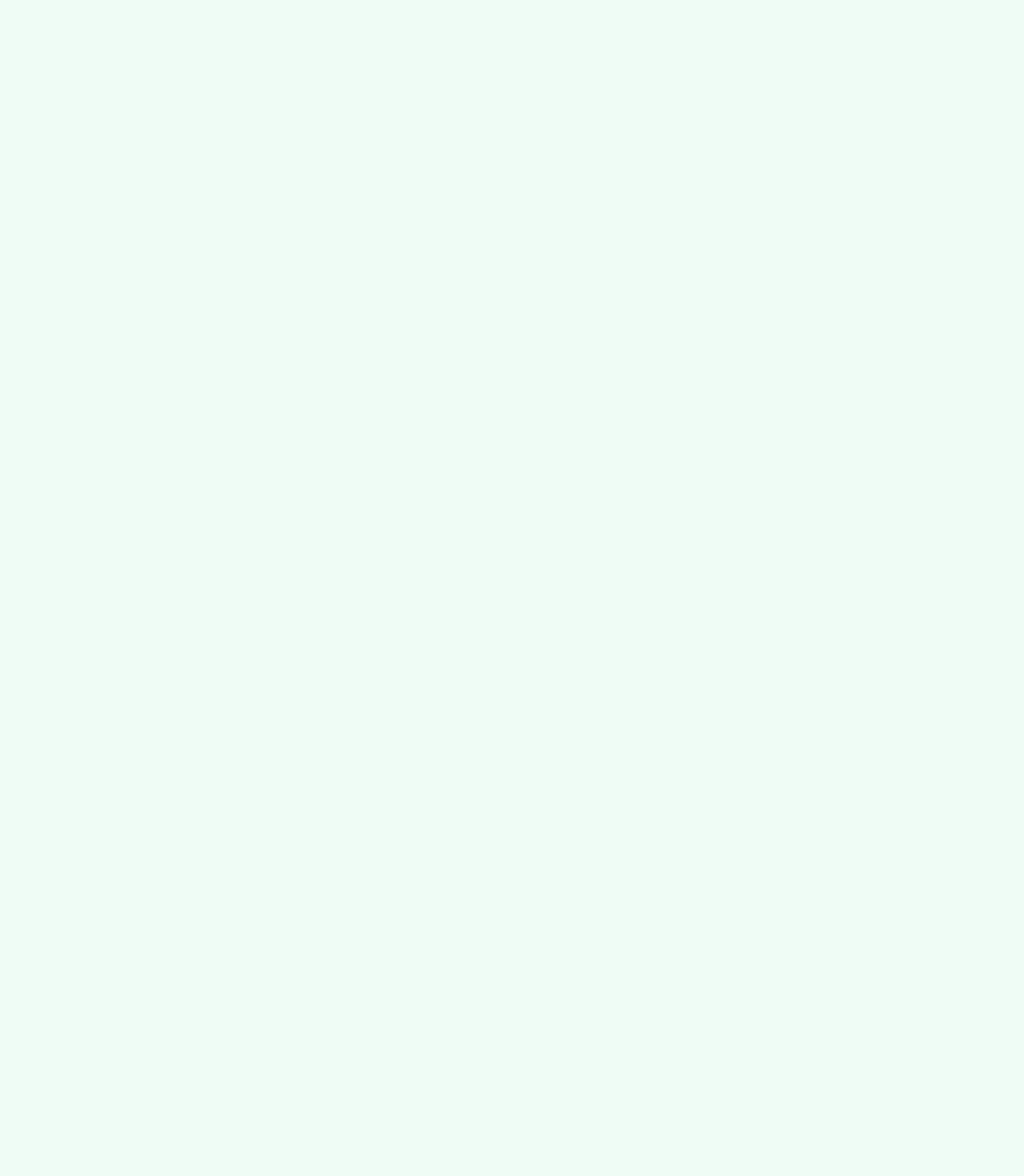
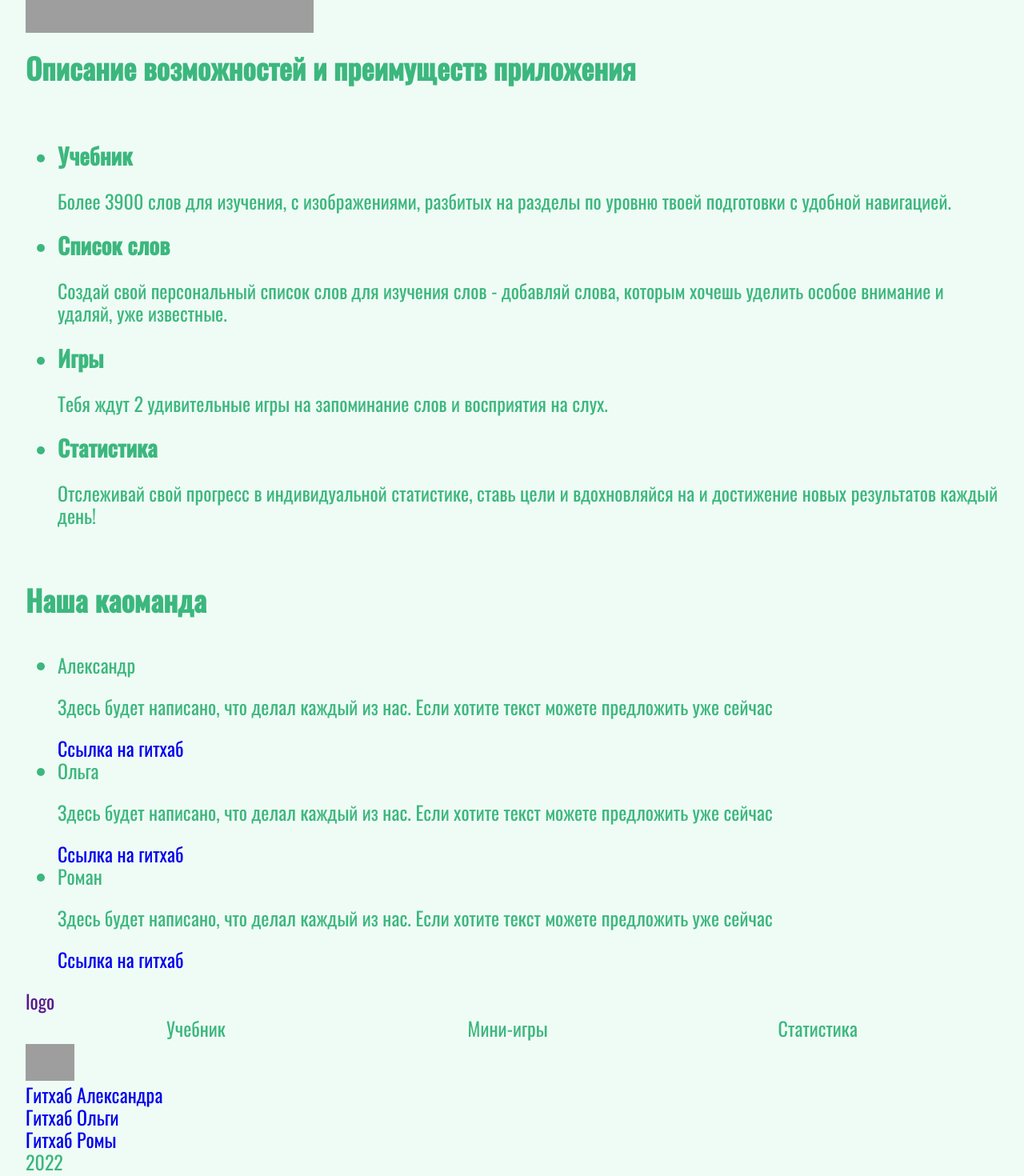
Before and after one commit to Todd89/rslang, a React (Create React App) app: page / in a window 1280 px wide. Shown: the part 408-1878 px from the top of the page at 80% size. Before the commit the page ends 800 px from the top, so only its background shows below. Built offline with nearby package versions, Linux system fonts and the light colour scheme; grey boxes are pictures that could not be loaded.

Commit message:
feat: add basic html for main page

```diff
--- /dev/null
+++ b/src/components/footer/footer.tsx
@@ -0,0 +1,40 @@
+const Footer = () => {
+  return (
+    <footer className="footer">
+      <div className="footer__container container">
+        <a href="">logo</a>
+        <nav className="header__nav nav container">
+            <ul className="nav__list">
+                <li className="nav__item">
+                  <a className="nav__link nav__link--active">Учебник</a>
+                </li>
+                <li>
+                  <a className="nav__link" href="#">Мини-игры</a>
+                </li>
+
+                <li>
+                  <a className="nav__link" href="#">Статистика</a>
+                </li>
+            </ul>
+        </nav>
+
+        <a className="footer__link" href="https://rs.school/js/">
+          <img
+            src="https://rs.school/images/rs_school_js.svg"
+            width="61"
+            height="23"
+            alt="RS School logo"
+          />
+        </a>
+
+        <a className="footer__author-link" href="https://github.com/Romnasi">Гитхаб Александра</a>
+        <a className="footer__author-link" href="https://github.com/Romnasi">Гитхаб Ольги</a>
+        <a className="footer__author-link" href="https://github.com/Romnasi">Гитхаб Ромы</a>
+
+        <span className="footer__year">2022</span>
+      </div>
+    </footer>
+  );
+}
+
+export default Footer;
--- /dev/null
+++ b/src/components/main-feature/main-feature.tsx
@@ -0,0 +1,54 @@
+const MainFeature = () => {
+  return (
+    <section className="feature">
+      <div className="feature__wrapper container">
+        <h2 className="feature__title">Описание возможностей и преимуществ приложения</h2>
+        <ul className="feature__list">
+          <li className="feature__item">
+            <article className="feature__card">
+              <h3 className="feature__item-title">Учебник</h3>
+              <p className="feature__item-text">
+                Более 3900 слов для изучения, с изображениями, разбитых на
+                разделы по уровню твоей подготовки с удобной навигацией.
+              </p>
+            </article>
+          </li>
+
+          <li className="feature__item">
+            <article className="feature__card">
+              <h3 className="feature__item-title">Список слов</h3>
+              <p className="feature__item-text">
+                Создай свой персональный список слов для изучения слов
+                - добавляй слова, которым хочешь уделить особое
+                внимание и удаляй, уже известные.
+              </p>
+            </article>
+          </li>
+
+          <li className="feature__item">
+            <article className="feature__card">
+              <h3 className="feature__item-title">Игры</h3>
+              <p className="feature__item-text">
+                Тебя ждут 2 удивительные игры на запоминание слов
+                и восприятия на слух.
+              </p>
+            </article>
+          </li>
+
+          <li className="feature__item">
+            <article className="feature__card">
+              <h3 className="feature__item-title">Статистика</h3>
+              <p className="feature__item-text">
+                Отслеживай свой прогресс в индивидуальной статистике,
+                ставь цели и вдохновляйся на и достижение
+                новых результатов каждый день!
+              </p>
+            </article>
+          </li>
+        </ul>
+      </div>
+    </section>
+  );
+}
+
+export default MainFeature;
--- /dev/null
+++ b/src/components/main-first-screen/main-first-screen.tsx
@@ -0,0 +1,17 @@
+const MainFirstScreen: React.FC = () => {
+  return (
+    <section className="first-screen">
+      <div className="first-screen__wrapper container">
+        <h1>Получите неописуемое веселье от изучения английского!</h1>
+        <img
+          src="https://image.freepik.com/free-psd/3d-girl-character-jumping-air_23-2149086089.jpg"
+          width="360"
+          height="360"
+          alt="Счастливый студент после RS Lang"
+        />
+      </div>
+    </section>
+  );
+}
+
+export default MainFirstScreen;
--- a/src/components/main-page/main-page.tsx
+++ b/src/components/main-page/main-page.tsx
@@ -1,4 +1,8 @@
 import Header from "../header/header";
+import MainFirstScreen from "../main-first-screen/main-first-screen";
+import OurTeam from "../our-team/our-team";
+import MainFeature from "../main-feature/main-feature";
+import Footer from "../footer/footer";
 
 const MainPage: React.FC = () => {
   return (
@@ -6,10 +10,14 @@ const MainPage: React.FC = () => {
       <Header />
 
       <main>
-        <div className="container">
-          <h1>Main page</h1>
-        </div>
+        <MainFirstScreen />
+
+        <MainFeature />
+
+        <OurTeam />
       </main>
+
+      <Footer />
     </>
   );
 }
--- /dev/null
+++ b/src/components/our-team/our-team.tsx
@@ -0,0 +1,45 @@
+const teamMembers = [
+  {
+    name: "Александр",
+    work: "Здесь будет написано, что делал каждый из нас. Если хотите текст можете предложить уже сейчас",
+    ghLink: "https://github.com/Todd89",
+    avatar: "",
+  },
+  {
+    name: "Ольга",
+    work: "Здесь будет написано, что делал каждый из нас. Если хотите текст можете предложить уже сейчас",
+    ghLink: "https://github.com/Todd89",
+    avatar: "",
+  },
+  {
+    name: "Роман",
+    work: "Здесь будет написано, что делал каждый из нас. Если хотите текст можете предложить уже сейчас",
+    ghLink: "https://github.com/Romnasi",
+    avatar: "",
+  }
+]
+
+
+const OurTeam: React.FC = () => {
+  return (
+    <section>
+      <div className="container">
+        <h2>Наша каоманда</h2>
+
+        <ul>
+          {teamMembers.map(({ name, work, ghLink }) => (
+            <li>
+              <article>
+                <span>{name}</span>
+                <p>{work}</p>
+                <a href={ghLink}>Ссылка на гитхаб</a>
+              </article>
+            </li>
+          ))}
+        </ul>
+      </div>
+    </section>
+  );
+}
+
+export default OurTeam;
```
